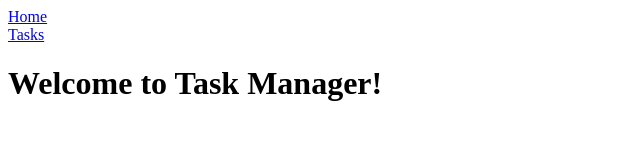
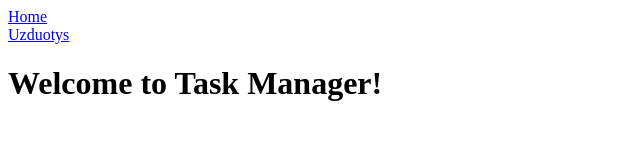
Before and after one commit to tautminas/angular-gyk, an Angular app in the folder exercise-04/: page / in a window 1280 px wide. Shown: the top 160 px of the page, without its empty margins (0-640 px from the left). Built offline with nearby package versions, Linux system fonts and the light colour scheme.

Commit message:
Create navigation component to use routerLink instead of href attribute

```diff
--- a/exercise-04/src/app/app.component.html
+++ b/exercise-04/src/app/app.component.html
@@ -1,12 +1,2 @@
-<nav>
-  <div><a href="/">Home</a></div>
-  <div><a href="/tasks">Tasks</a></div>
-</nav>
-
-<!-- Should be:
-<nav>
-  <div><a routerLink="/">Home</a></div>
-  <div><a routerLink="/tasks">Tasks</a></div>
-</nav> -->
-
+<app-nav></app-nav>
 <router-outlet></router-outlet>
--- a/exercise-04/src/app/app.component.ts
+++ b/exercise-04/src/app/app.component.ts
@@ -1,10 +1,13 @@
 import { Component } from '@angular/core';
 import { RouterOutlet } from '@angular/router';
+import { NavigationComponent } from './navigation/navigation.component';
 
 @Component({
   selector: 'app-root',
+  imports: [NavigationComponent, RouterOutlet],
   templateUrl: './app.component.html',
   styleUrl: './app.component.scss',
-  imports: [RouterOutlet],
 })
-export class AppComponent {}
+export class AppComponent {
+  title = 'tasks';
+}
--- a/exercise-04/src/app/app.routes.ts
+++ b/exercise-04/src/app/app.routes.ts
@@ -12,5 +12,5 @@ export const routes: Routes = [
     path: 'tasks',
     component: TaskComponent,
   },
-  // { path: 'tasks/:id', component: TaskpageComponent },
+  // { path: 'tasks/:id', component: TaskDetailComponent },
 ];
--- /dev/null
+++ b/exercise-04/src/app/navigation/navigation.component.html
@@ -0,0 +1,4 @@
+<nav>
+  <div><a routerLink="/">Home</a></div>
+  <div><a routerLink="/tasks">Uzduotys</a></div>
+</nav>
```
Also changed, not shown: exercise-04/src/app/navigation/navigation.component.ts (added, +9 -0 lines), exercise-04/src/app/navigation/navigation.component.scss (added), 1 other file (tests, documents, lock files or other folders).
